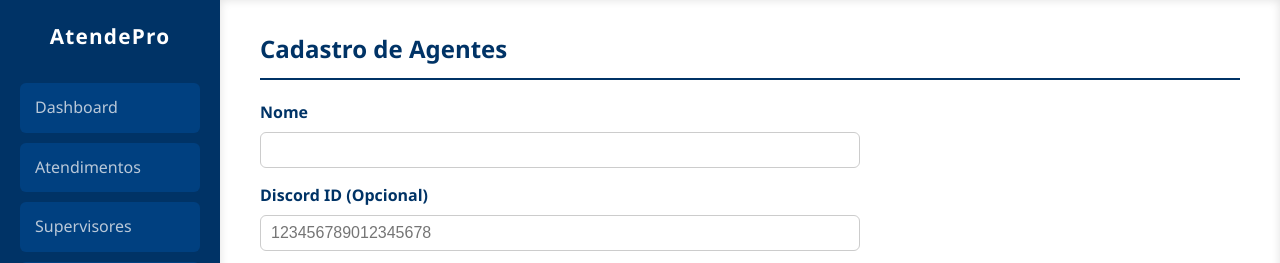
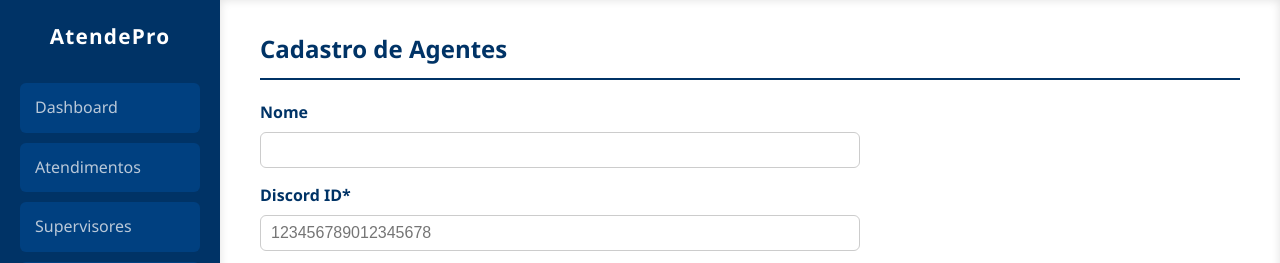
Before and after one commit to Renabrasa/atendepro, a Flask app: page /cadastros/agentes in a window 1280 px wide. Shown: the top 263 px of the page. Run offline with Flask 3, Linux system fonts and the light colour scheme; a user stored in the database is signed in.

Commit message:
fix: update Discord ID label to indicate it is required in agent forms

```diff
--- a/templates/agente_edit.html
+++ b/templates/agente_edit.html
@@ -7,7 +7,7 @@
   <label for="nome" class="form-label">Nome</label>
   <input type="text" id="nome" name="nome" required class="form-input" value="{{ agente.nome }}" />
 
-  <label for="discord_id" class="form-label">Discord ID (Opcional)</label>
+  <label for="discord_id" class="form-label">Discord ID*</label>
   <input type="text" id="discord_id" name="discord_id" class="form-input" value="{{ agente.discord_id or '' }}" placeholder="123456789012345678" />
 
   <label for="equipes" class="form-label">Equipes</label>
--- a/templates/agentes.html
+++ b/templates/agentes.html
@@ -7,7 +7,7 @@
   <label for="nome" class="form-label">Nome</label>
   <input type="text" id="nome" name="nome" required class="form-input" />
 
-  <label for="discord_id" class="form-label">Discord ID (Opcional)</label>
+  <label for="discord_id" class="form-label">Discord ID*</label>
   <input type="text" id="discord_id" name="discord_id" class="form-input" placeholder="123456789012345678" />
 
   <label for="equipes" class="form-label">Equipes</label>
```
